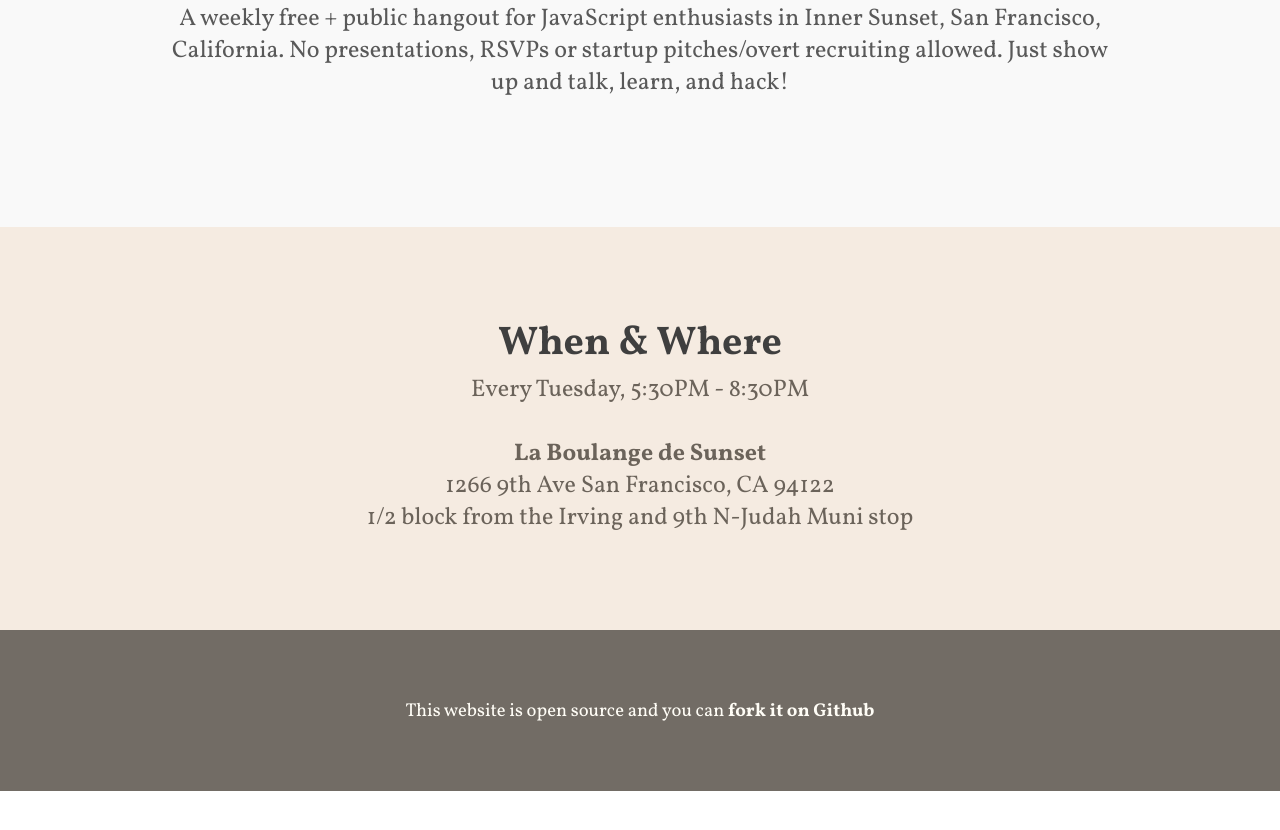
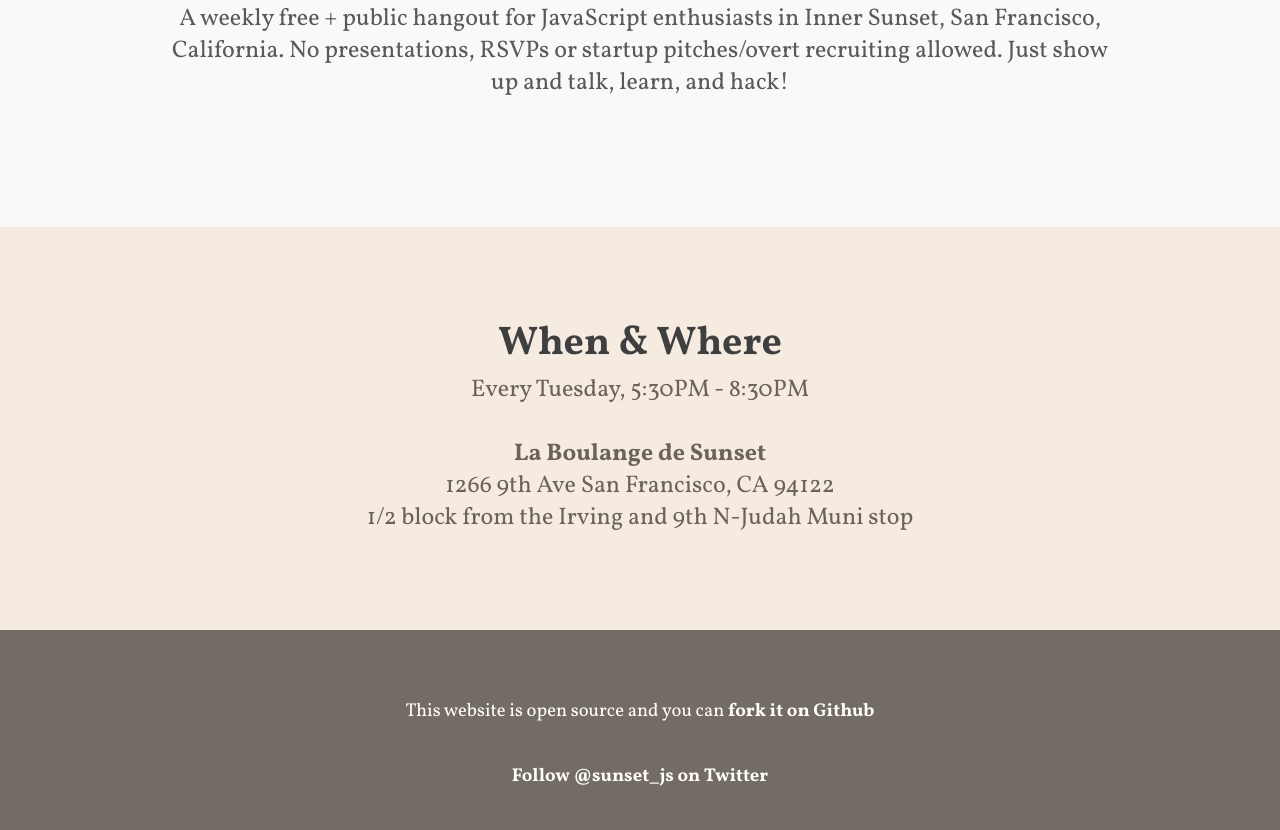
Before and after one commit to KyleAMathews/sunsetjs-website, a website: page index.html in a window 1280 px wide. Shown: the part 617-1447 px from the top of the page. Before the commit the page ends 1408 px from the top, so only its background shows below. Drawn offline with Linux system fonts and the light colour scheme.

Commit message:
Add link to twitter account

```diff
--- a/index.html
+++ b/index.html
@@ -43,11 +43,20 @@
     </div>
 
     <div class="footer">
-      <small>This website is open source and you can
-        <a href="https://github.com/KyleAMathews/sunsetjs-website">
-          fork it on Github
-        </a>
-      </small>
+      <p>
+        <small>This website is open source and you can
+          <a href="https://github.com/KyleAMathews/sunsetjs-website">
+            fork it on Github
+          </a>
+        </small>
+      </p>
+      <p>
+        <small>
+          <a href="https://twitter.com/sunset_js">
+            Follow @sunset_js on Twitter
+          </a>
+        </small>
+      </p>
     </div>
   </center>
 
```
